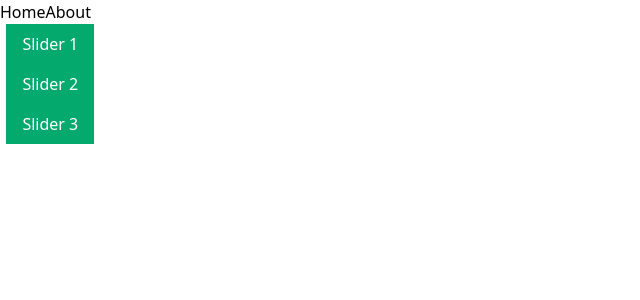
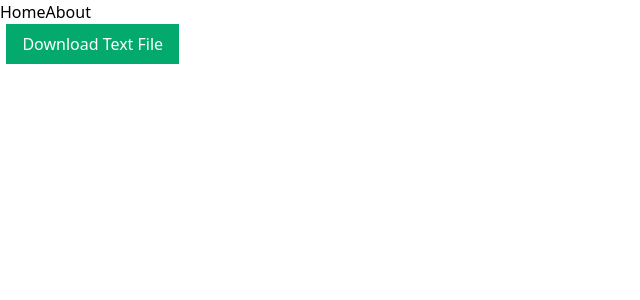
Before and after one commit to shubhamrawat0269/WEB-DEV-LEARN, a Nuxt app in the folder FRONTEND/NUXT-CRASH-2024/: page / in a window 1280 px wide. Shown: the top 300 px of the page, without its empty margins (0-640 px from the left). Built offline with nearby package versions, Linux system fonts and the light colour scheme.

Commit message:
Download PDF file feature done

```diff
--- /dev/null
+++ b/FRONTEND/NUXT-CRASH-2024/components/TsDownloadFile.vue
@@ -0,0 +1,22 @@
+<script setup>
+
+function downloadFile(content, fileName, contentType) {
+    const blob = new Blob([content], { type: contentType });
+    const link = document.createElement('a');
+    link.href = URL.createObjectURL(blob);
+    link.download = fileName;
+    document.body.appendChild(link);
+    link.click();
+    document.body.removeChild(link);
+}
+
+const downloadTextFile = () => {
+    const content = 'Hello, this is a sample1 text file!';
+    const fileName = 'sample1';
+    downloadFile(content, fileName, 'application/pdf');
+};
+</script>
+
+<template>
+    <button @click="downloadTextFile">Download Text File</button>
+</template>
--- a/FRONTEND/NUXT-CRASH-2024/pages/index.vue
+++ b/FRONTEND/NUXT-CRASH-2024/pages/index.vue
@@ -2,7 +2,8 @@
     <!-- <TsDrawerMegaMenu /> -->
     <!-- <TsStepper /> -->
     <!-- <TsFormValidator /> -->
-    <TsSample />
+    <!-- <TsSample /> -->
+    <TsDownloadFile />
 </template>
 
 <script setup lang="ts">
```
